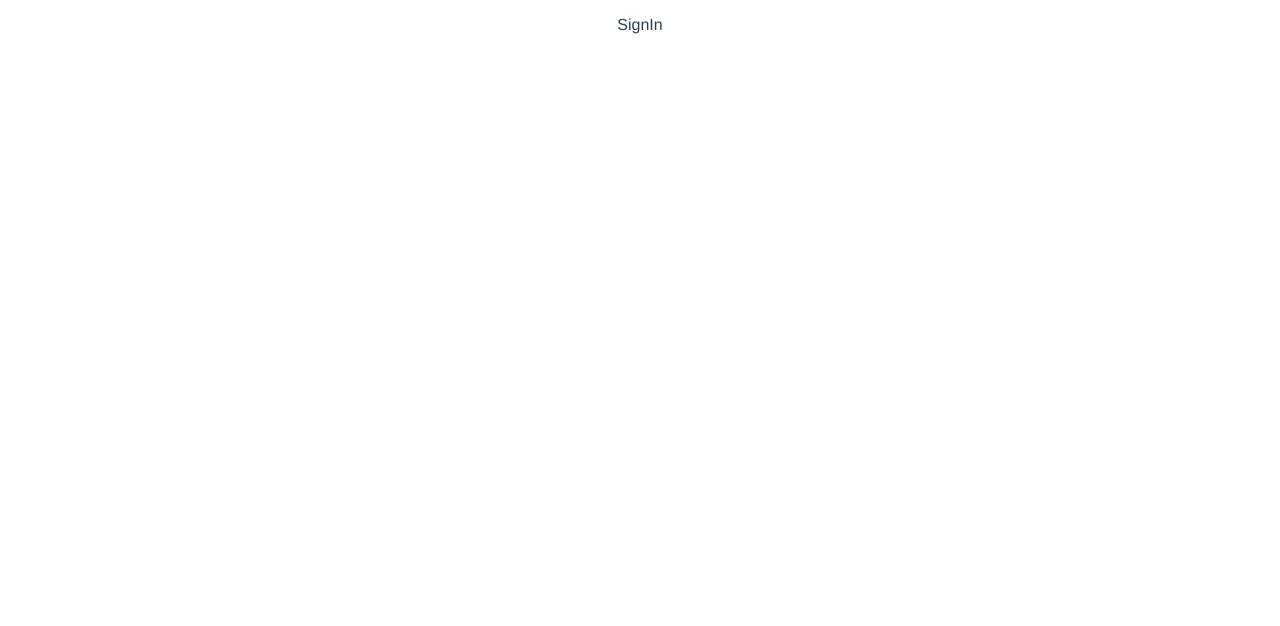
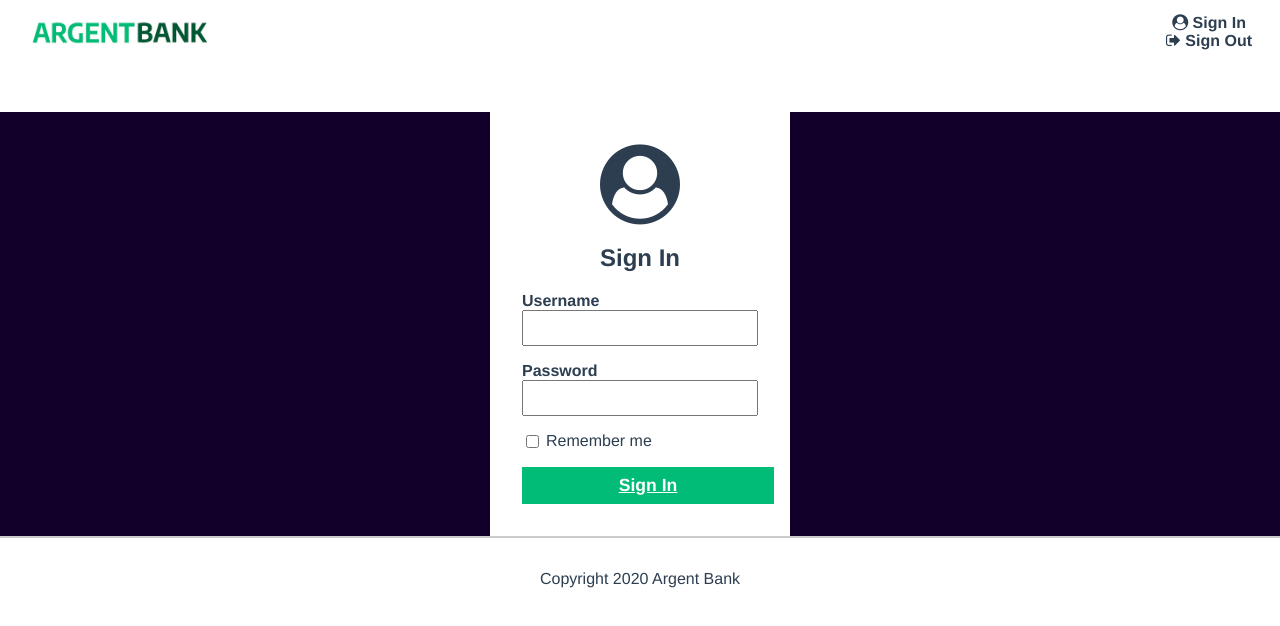
Before and after one commit to SamShunpo/projet_11, a React (Vite) app: page /SignIn in a window 1280 px wide. Shown: the top 626 px of the page. Built offline with nearby package versions, Linux system fonts and the light colour scheme.

Commit message:
Edit SignIn page

```diff
--- a/src/pages/SignIn/SignIn.jsx
+++ b/src/pages/SignIn/SignIn.jsx
@@ -1,7 +1,31 @@
+import Footer from "../../components/Footer/Footer"
+import Header from "../../components/Header/Header"
+import { Link } from 'react-router-dom'
+
 function SignIn() {
-    return(
-        <div>
-            <p>SignIn</p>
+    return (
+            <div className="react-div">
+            <Header />
+            <main className="main bg-dark">
+                <section className="sign-in-content">
+                    <i className="fa fa-user-circle sign-in-icon"></i>
+                    <h1>Sign In</h1>
+                    <form>
+                        <div className="input-wrapper">
+                            <label for="username">Username</label><input type="text" id="username" />
+                        </div>
+                        <div className="input-wrapper">
+                            <label for="password">Password</label><input type="password" id="password" />
+                        </div>
+                        <div className="input-remember">
+                            <input type="checkbox" id="remember-me" /><label for="remember-me"
+                            >Remember me</label>
+                        </div>
+                        <Link to="/User" className="sign-in-button">Sign In</Link>
+                    </form>
+                </section>
+            </main>
+            <Footer />
         </div>
     )
 }
```
